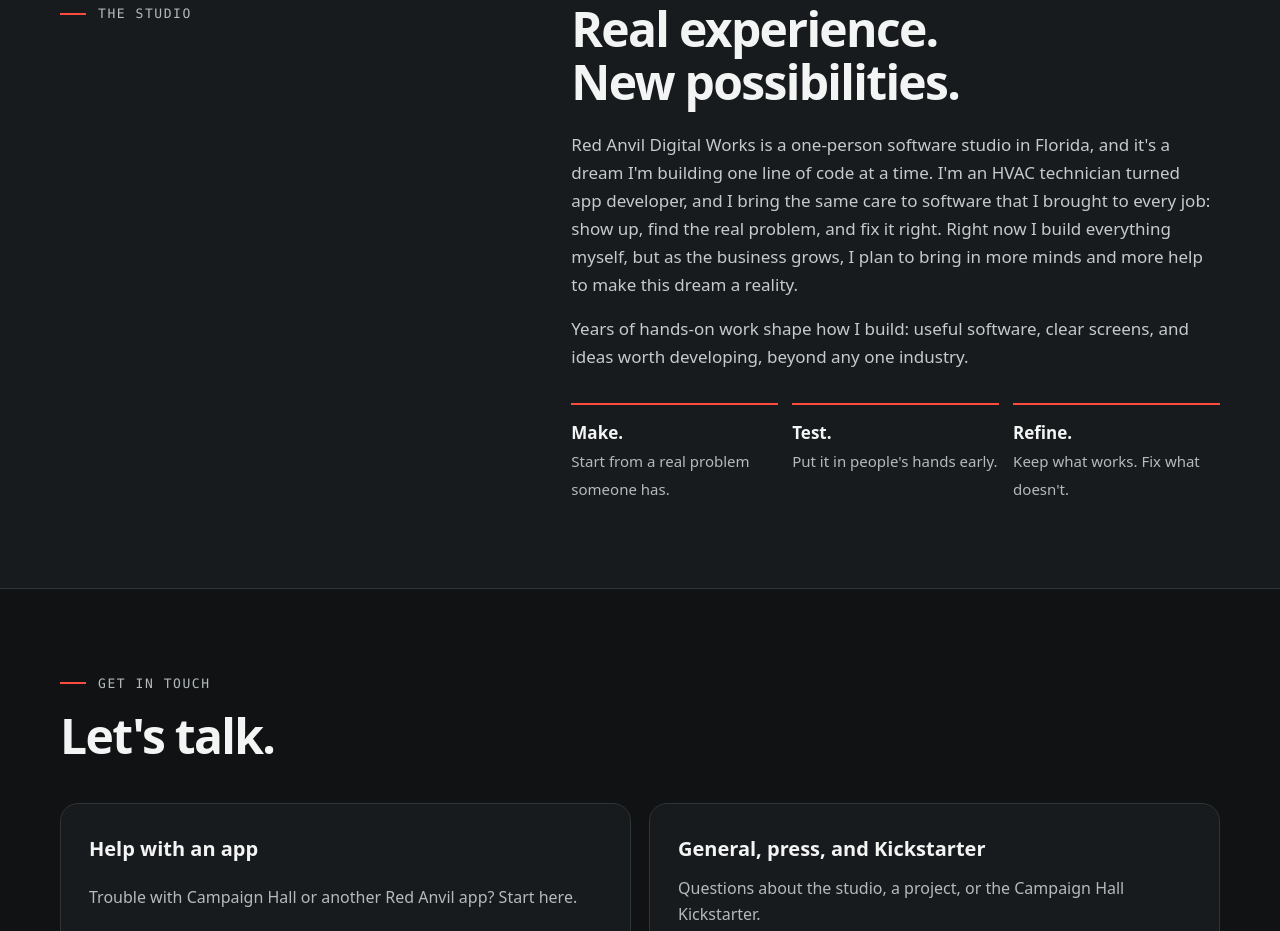
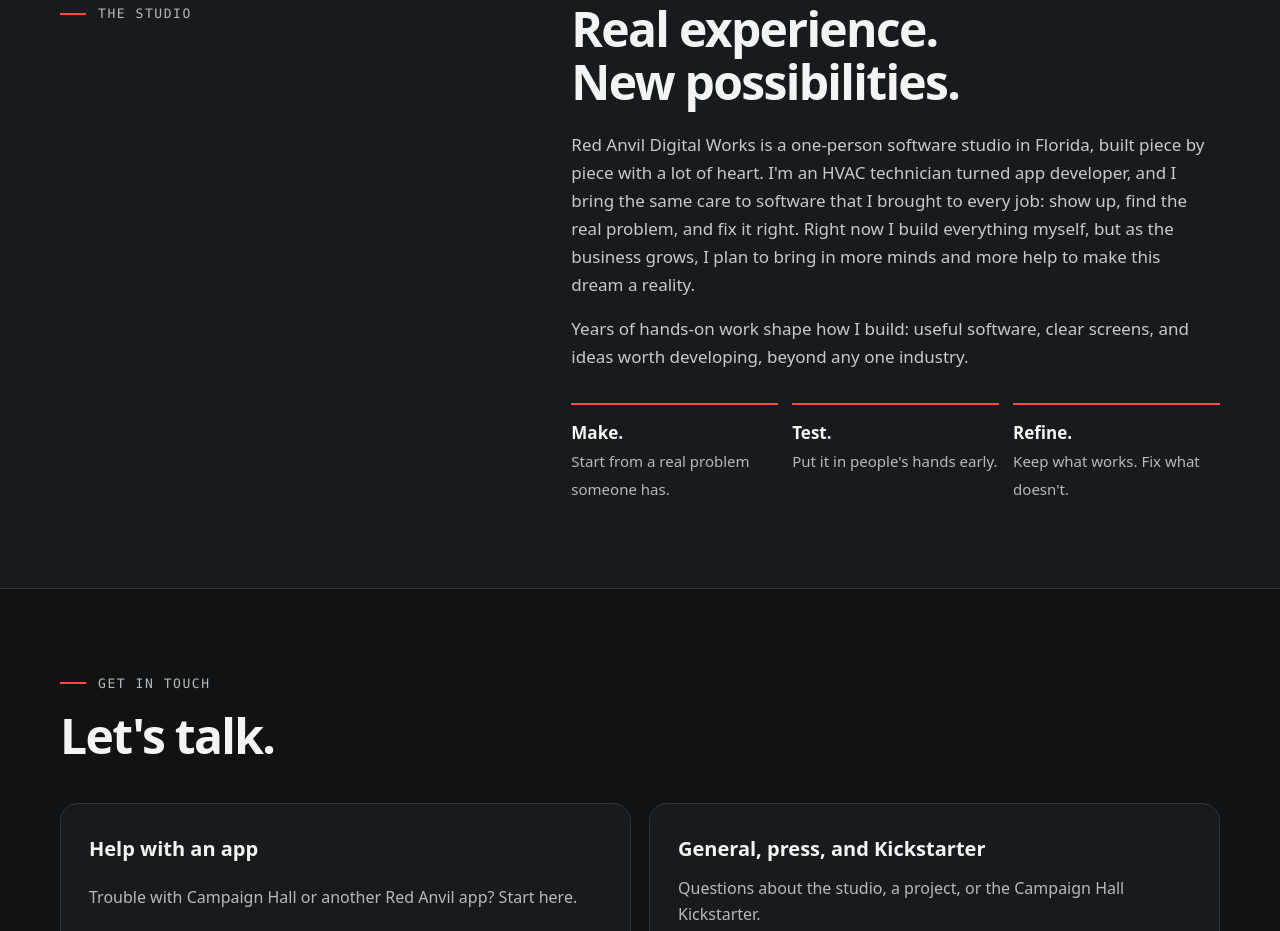
Before and after one commit to benbenne327/red-anvil-website, a plain HTML site: page index.html in a window 1280 px wide. Shown: the part 3595-4526 px from the top of the page. Drawn offline with Linux system fonts and the light colour scheme.

Commit message:
Studio note: QA Marketing opening fix
Co-Authored-By: Claude Opus 5.5 <noreply@anthropic.com>

```diff
--- a/index.html
+++ b/index.html
@@ -146,7 +146,7 @@
     </div>
     <div class="body">
       <h2 id="studio-title">Real experience. New possibilities.</h2>
-      <p style="margin-top:22px">Red Anvil Digital Works is a one-person software studio in Florida, and it's a dream I'm building one line of code at a time. I'm an HVAC technician turned app developer, and I bring the same care to software that I brought to every job: show up, find the real problem, and fix it right. Right now I build everything myself, but as the business grows, I plan to bring in more minds and more help to make this dream a reality.</p>
+      <p style="margin-top:22px">Red Anvil Digital Works is a one-person software studio in Florida, built piece by piece with a lot of heart. I'm an HVAC technician turned app developer, and I bring the same care to software that I brought to every job: show up, find the real problem, and fix it right. Right now I build everything myself, but as the business grows, I plan to bring in more minds and more help to make this dream a reality.</p>
       <p>Years of hands-on work shape how I build: useful software, clear screens, and ideas worth developing, beyond any one industry.</p>
       <ul class="values">
         <li><strong>Make.</strong><span>Start from a real problem someone has.</span></li>
```
